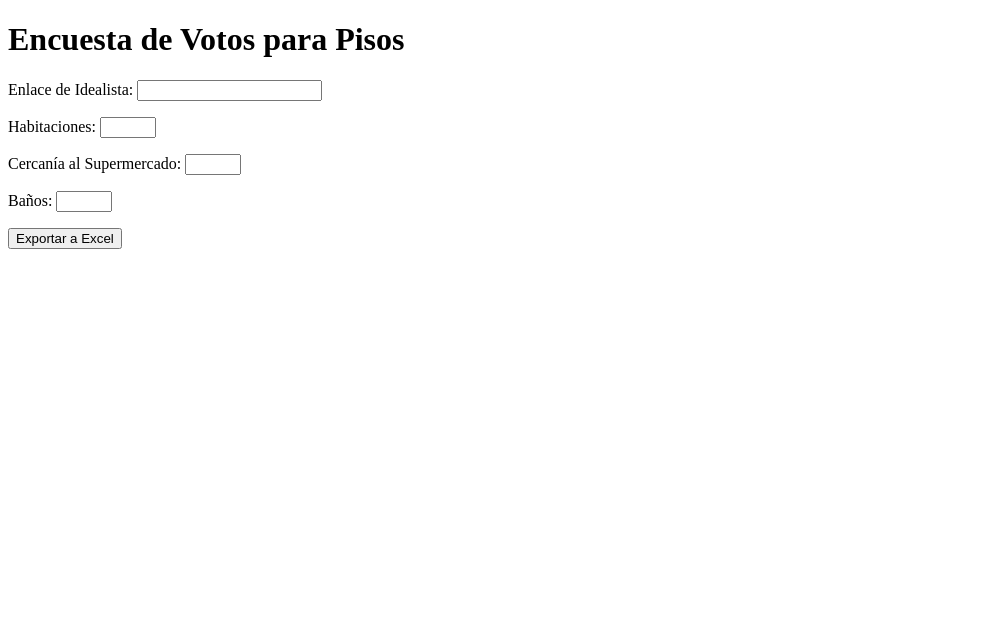
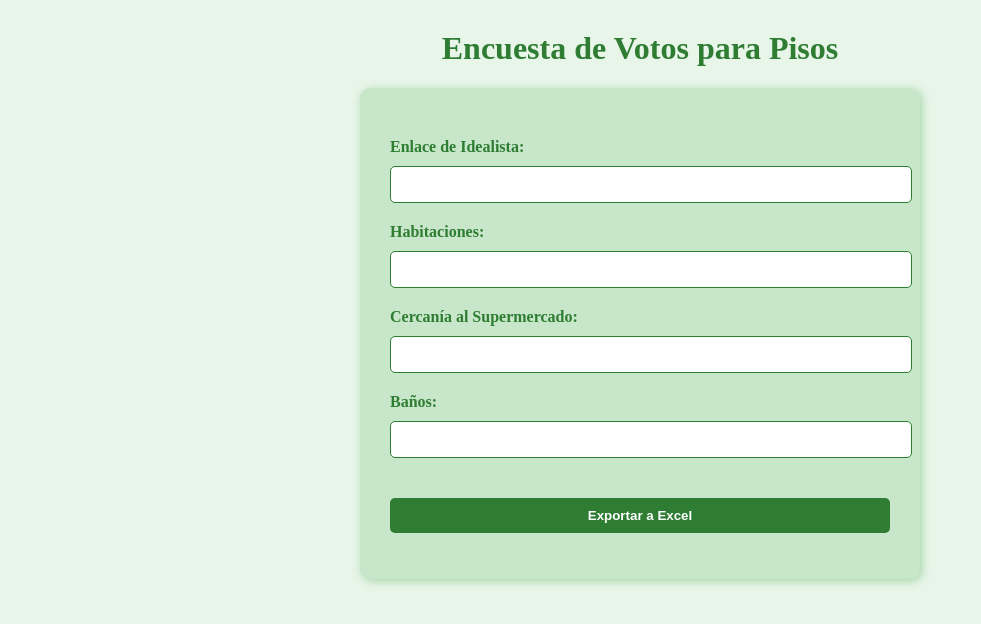
Before and after one commit to adelbust/pisoChooser.github.io, a plain HTML site: page index.html in a window 1280 px wide. Shown: the whole page, without its empty margins (0-981 px from the left). Drawn offline with Linux system fonts and the light colour scheme.

Commit message:
Update index.html

```diff
--- a/index.html
+++ b/index.html
@@ -1,8 +1,63 @@
 <!DOCTYPE html>
 <html>
   <head>
-    <meta charset="UTF-8">
-    <meta name="viewport" content="width=device-width, initial-scale=1.0">
+    <meta charset="UTF-8" />
+    <meta name="viewport" content="width=device-width, initial-scale=1.0" />
+
+    <style>
+      body {
+        background-color: #e8f5e9;
+      }
+
+      h1 {
+        text-align: center;
+        color: #2e7d32;
+        margin-top: 30px;
+      }
+
+      form {
+        background-color: #c8e6c9;
+        padding: 30px;
+        border-radius: 10px;
+        box-shadow: 2px 2px 10px #a5d6a7;
+        margin: 0 auto;
+        width: 500px;
+      }
+
+      label,
+      input[type="submit"] {
+        color: #2e7d32;
+        font-weight: bold;
+      }
+
+      p {
+        margin-top: 20px;
+      }
+
+      input[type="text"],
+      input[type="number"] {
+        padding: 10px;
+        margin-top: 10px;
+        width: 100%;
+        border-radius: 5px;
+        border: 1px solid #2e7d32;
+      }
+
+      input[type="submit"] {
+        background-color: #2e7d32;
+        color: white;
+        padding: 10px 20px;
+        border: none;
+        border-radius: 5px;
+        cursor: pointer;
+        margin-top: 20px;
+        width: 100%;
+      }
+
+      input[type="submit"]:hover {
+        background-color: #258c2e;
+      }
+    </style>
     <title>Encuesta de Votos para Pisos</title>
   </head>
   <body>
@@ -10,25 +65,47 @@
     <form id="vote-form">
       <p>
         <label for="link-idealista">Enlace de Idealista:</label>
-        <input type="text" id="link-idealista" name="link-idealista" required>
+        <input type="text" id="link-idealista" name="link-idealista" required />
       </p>
       <p>
         <label for="habitaciones">Habitaciones:</label>
-        <input type="number" id="habitaciones" name="habitaciones" min="1" max="10" required>
+        <input
+          type="number"
+          id="habitaciones"
+          name="habitaciones"
+          min="1"
+          max="10"
+          required
+        />
       </p>
       <p>
         <label for="cercania-super">Cercanía al Supermercado:</label>
-        <input type="number" id="cercania-super" name="cercania-super" min="1" max="10" required>
+        <input
+          type="number"
+          id="cercania-super"
+          name="cercania-super"
+          min="1"
+          max="10"
+          required
+        />
       </p>
       <p>
         <label for="banos">Baños:</label>
-        <input type="number" id="banos" name="banos" min="1" max="10" required>
+        <input
+          type="number"
+          id="banos"
+          name="banos"
+          min="1"
+          max="10"
+          required
+        />
       </p>
       <p>
-        <input type="submit" value="Exportar a Excel">
+        <input type="submit" value="Exportar a Excel" />
       </p>
     </form>
 
+    <script src="https://cdnjs.cloudflare.com/ajax/libs/xlsx/0.15.6/xlsx.core.min.js"></script>
     <script src="https://cdnjs.cloudflare.com/ajax/libs/xlsx/0.15.6/xlsx.core.min.js"></script>
     <script>
       // Get a reference to the form
@@ -39,23 +116,55 @@
         // Prevent the default form submission
         event.preventDefault();
 
+        // Function to fetch image from a URL and return it as a data URL
+        const fetchImage = (imageUrl) => {
+          return fetch(imageUrl)
+            .then((response) => response.blob())
+            .then((blob) => {
+              const reader = new FileReader();
+              reader.readAsDataURL(blob);
+              return new Promise((resolve, reject) => {
+                reader.onloadend = () => {
+                  resolve(reader.result);
+                };
+                reader.onerror = reject;
+              });
+            });
+        };
+
         // Collect the data from the form
         const data = {
-          link: form.elements["link-idealista"].value,
           habitaciones: form.elements["habitaciones"].value,
           "cercania-super": form.elements["cercania-super"].value,
-          banos: form.elements["banos"].value
+          banos: form.elements["banos"].value,
         };
 
-        // Convert the data to a worksheet
-        const worksheet = XLSX.utils.json_to_sheet([data]);
+        // Extract the image from the Idealista link
+        const imageUrl = form.elements["idealista-link"].value;
+        fetchImage(imageUrl).then((imageData) => {
+          data.foto = imageData;
 
-        // Create a new workbook and add the worksheet
-        const workbook = XLSX.utils.book_new();
-        XLSX.utils.book_append_sheet(workbook, worksheet, "Votos");
+          // Convert the data to a worksheet
+          const worksheet = XLSX.utils.json_to_sheet(data);
 
-        // Generate the Excel file and download it
-        XLSX.writeFile(workbook, "votos.xlsx");
+          // Create a workbook using the worksheet
+          const workbook = XLSX.utils.book_new();
+          XLSX.utils.book_append_sheet(workbook, worksheet, "Votos");
+
+          // Generate the binary data for the XLSX file
+          const binaryData = XLSX.write(workbook, {
+            bookType: "xlsx",
+            type: "array",
+          });
+
+          // Create a link to download the XLSX file
+          const link = document.createElement("a");
+          link.href = window.URL.createObjectURL(new Blob([binaryData]));
+          link.download = "votos.xlsx";
+
+          // Trigger the download
+          link.click();
+        });
       });
     </script>
   </body>
```
